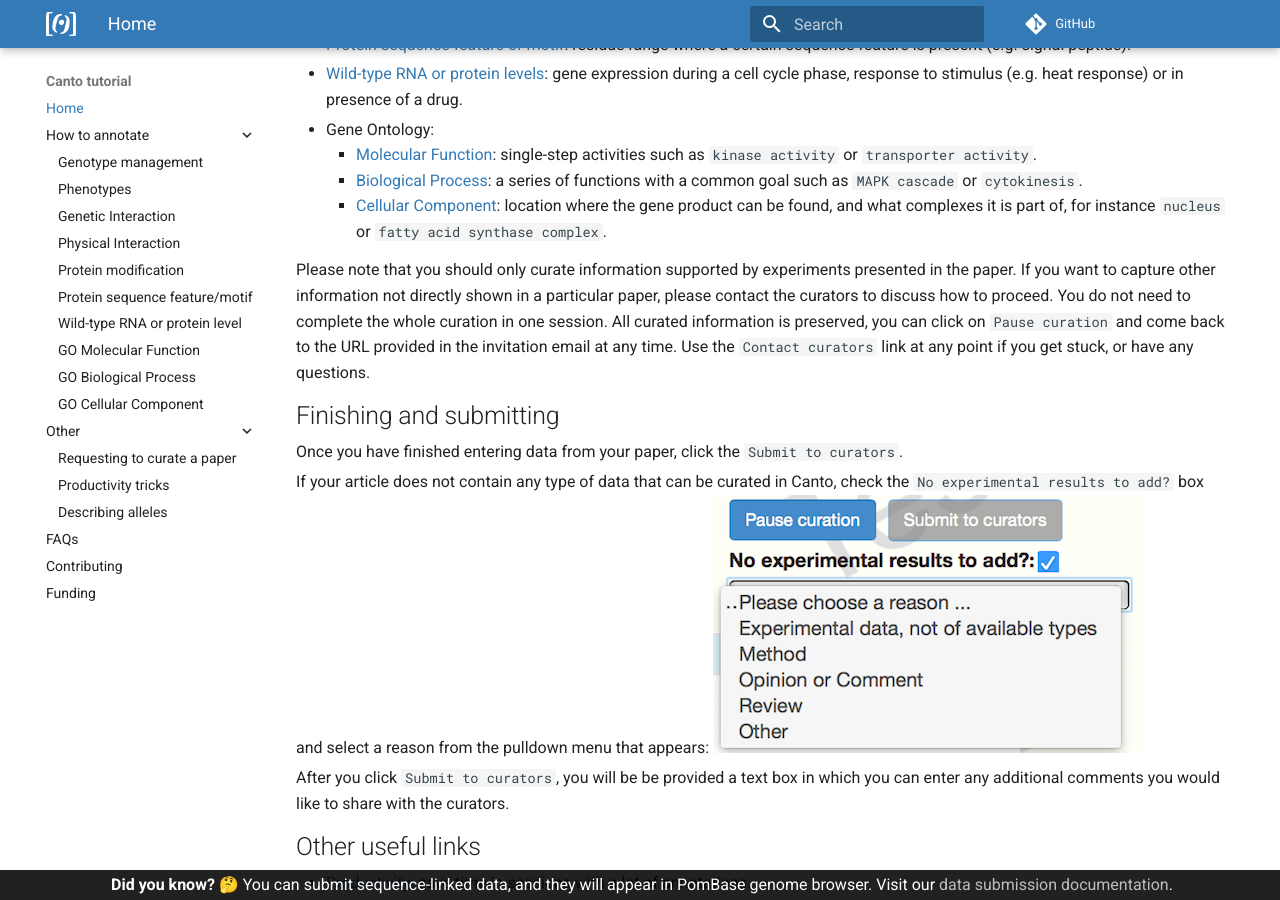
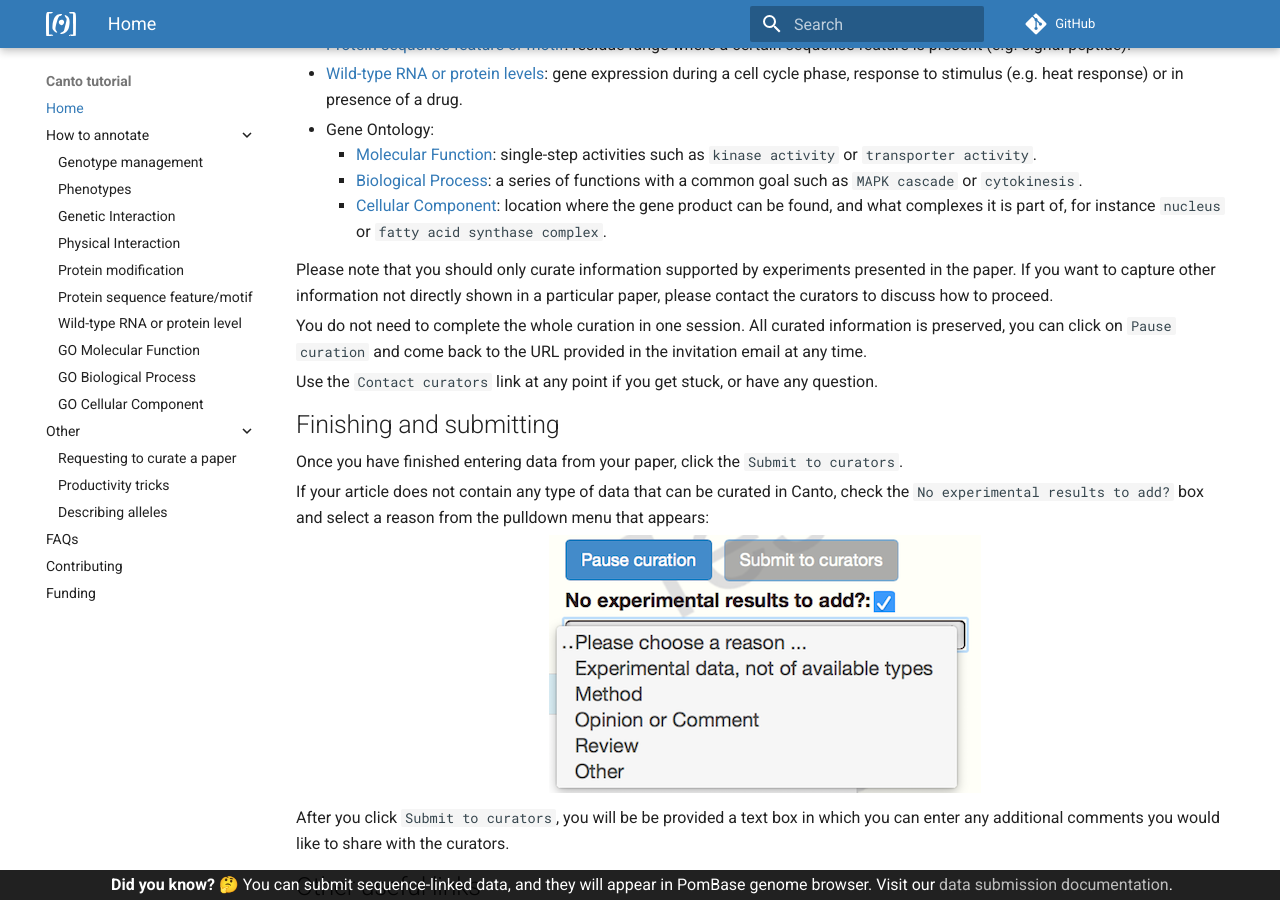
Before and after one commit to pombase/canto_tutorial, an MkDocs documentation site: the page built from docs/index.md, in a window 1280 px wide and 900 px high, scrolled down 979 px. Built offline with MkDocs 1.6.1 and Material for MkDocs 9.7.7, drawn with Linux system fonts in a browser that asks for light colours; comment, search, counter and statistics services are not loaded; some of the changed text lies outside the part shown.

Commit message:
Update index.md
Fixing page layout

```diff
--- a/docs/index.md
+++ b/docs/index.md
@@ -41,15 +40,18 @@ Depending on the publication, you may be able to add different types of annotati
     * [Cellular Component](./go_CC.md): location where the gene product can be found, and what complexes it is part of, for instance `nucleus` or `fatty acid synthase complex`.
 
 Please note that you should only curate information supported by experiments presented in the paper. If you want to capture other information not directly shown in a particular paper, please contact the curators to discuss how to proceed.
+
 You do not need to complete the whole curation in one session. All curated information is preserved, you can click on `Pause curation` and come back to the URL provided in the invitation email at any time.
-Use the `Contact curators` link at any point if you get stuck, or have any questions.
+
+Use the `Contact curators` link at any point if you get stuck, or have any question.
 
 ## Finishing and submitting
 
 Once you have finished entering data from your paper, click the `Submit to curators`.
 
 If your article does not contain any type of data that can be curated in Canto, check the `No experimental results to add?` box and select a reason from the pulldown menu that appears:
-          <img src="assets/no_expt.png">
+
+<p style="text-align:center"><img src="assets/no_expt.png"></p>
 
 After you click `Submit to curators`, you will be be provided a text box in which you can enter any additional comments you would like to share with the curators.
 
```
Also changed, not shown: other parts of docs/index.md (+1 -2 lines).
